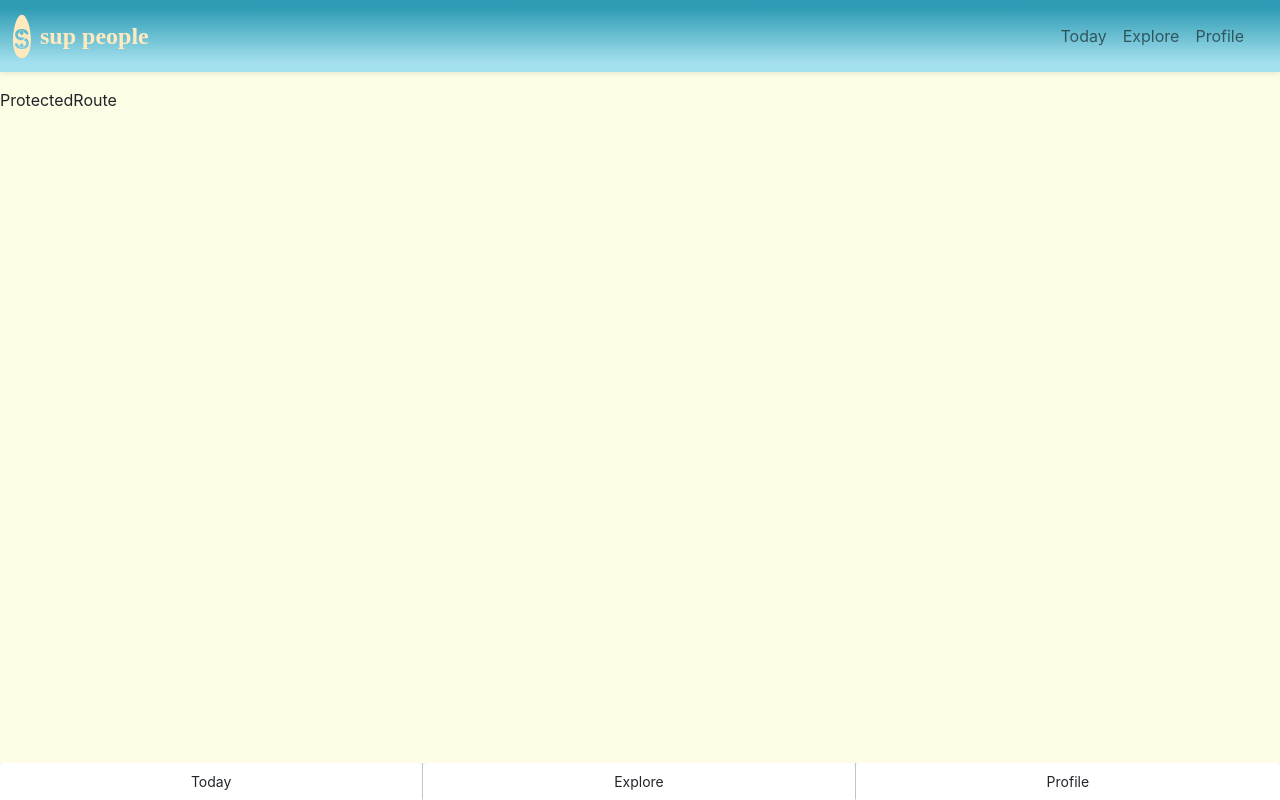
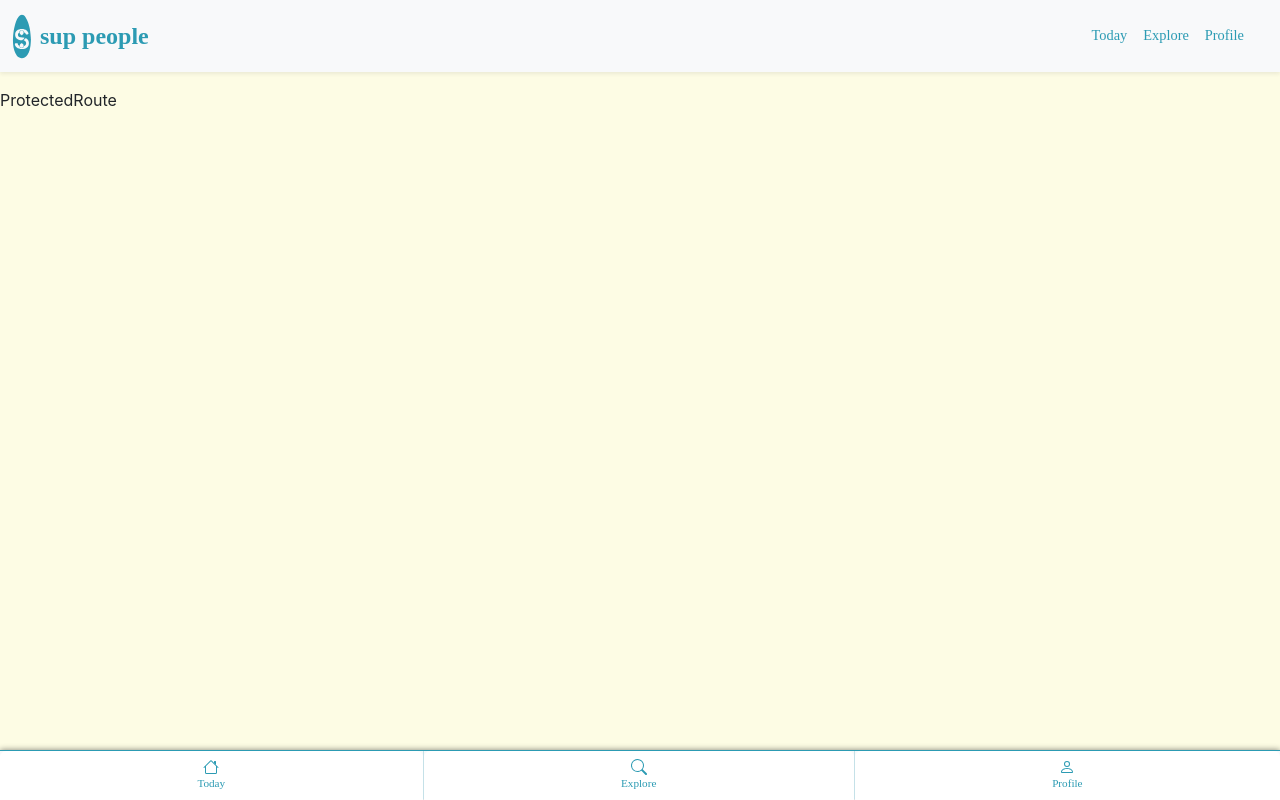
Before and after one commit to adaldin/sup-people, a React (Create React App) app: page /profile in a window 1280 px wide. Built offline with nearby package versions, Linux system fonts and the light colour scheme; no server answers.

Commit message:
style header and menu

```diff
--- a/src/components/header/Header.js
+++ b/src/components/header/Header.js
@@ -5,13 +5,13 @@ import Navbar from "react-bootstrap/Navbar";
 import Container from "react-bootstrap/Container";
 import Offcanvas from "react-bootstrap/Offcanvas";
 import Nav from "react-bootstrap/Nav";
-import logo from "../../assets/board-yellow.svg";
+import logo from "../../assets/board-blue.svg";
 import "../../global.css";
 
 function Header() {
   let expand = "lg";
   return (
-    <Navbar expand="lg" className="mb-3 bg-gradient-primary shadow-sm">
+    <Navbar expand="lg" className="mb-3 bg-light shadow-sm">
       <Container fluid>
         <Navbar.Brand
           href="#"
@@ -20,7 +20,7 @@ function Header() {
           <div style={{ width: "20px" }}>
             <img src={logo} alt="sup-people-logo" className="img-fluid" />
           </div>
-          <h5 className="fw-bold font-title-secondary"> sup people</h5>
+          <h5 className="fw-bold font-title"> sup people</h5>
         </Navbar.Brand>
         <Navbar.Toggle
           aria-controls={`offcanvasNavbar-expand-${expand}`}
@@ -34,20 +34,23 @@ function Header() {
           <Offcanvas.Header closeButton>
             <Offcanvas.Title
               id={`offcanvasNavbarLabel-expand-${expand}`}
-              className="font-title"
+              className="font-title d-flex align-items-center gap-2"
             >
-              Sun Sup People
+              <div style={{ width: "20px" }}>
+                <img src={logo} alt="sup-people-logo" className="img-fluid" />
+              </div>
+              sup people
             </Offcanvas.Title>
           </Offcanvas.Header>
           <Offcanvas.Body>
             <Nav className="justify-content-end flex-grow-1 pe-3">
-              <Nav.Link as={Link} to="/">
+              <Nav.Link as={Link} to="/" className="font-subHeading">
                 Today
               </Nav.Link>
-              <Nav.Link as={Link} to="/explore">
+              <Nav.Link as={Link} to="/explore" className="font-subHeading">
                 Explore
               </Nav.Link>
-              <Nav.Link as={Link} to="/profile">
+              <Nav.Link as={Link} to="/profile" className="font-subHeading">
                 Profile
               </Nav.Link>
             </Nav>
--- a/src/components/menu/Menu.js
+++ b/src/components/menu/Menu.js
@@ -16,34 +16,68 @@ function Menu() {
         <Nav.Link
           as={Link}
           to="/"
-          className="menu--link d-flex flex-column text-dark"
+          className="menu--link d-flex flex-column justify-content-center align-items-center"
         >
-          <i className="bi bi-water text-primary"></i>
-          <small className="m-0">Today</small>
+          <svg
+            xmlns="http://www.w3.org/2000/svg"
+            width="16"
+            height="16"
+            fill="#2C9BB3"
+            className="bi bi-house"
+            viewBox="0 0 16 16"
+          >
+            <path
+              fill-rule="evenodd"
+              d="M2 13.5V7h1v6.5a.5.5 0 0 0 .5.5h9a.5.5 0 0 0 .5-.5V7h1v6.5a1.5 1.5 0 0 1-1.5 1.5h-9A1.5 1.5 0 0 1 2 13.5zm11-11V6l-2-2V2.5a.5.5 0 0 1 .5-.5h1a.5.5 0 0 1 .5.5z"
+            />
+            <path
+              fill-rule="evenodd"
+              d="M7.293 1.5a1 1 0 0 1 1.414 0l6.647 6.646a.5.5 0 0 1-.708.708L8 2.207 1.354 8.854a.5.5 0 1 1-.708-.708L7.293 1.5z"
+            />
+          </svg>
+          <p className="m-0 font-primary-small">Today</p>
         </Nav.Link>
       </Nav.Item>
-      <div className="vr"></div>
+      <div className="vr primary-front-color"></div>
       <Nav.Item>
         <Nav.Link
           as={Link}
           to="/explore"
           eventKey="explore"
-          className="menu--link d-flex flex-column text-dark"
+          className="menu--link d-flex flex-column justify-content-center align-items-center"
         >
-          <i className="bi bi-search text-primary"></i>
-          <small className="m-0">Explore</small>
+          <svg
+            xmlns="http://www.w3.org/2000/svg"
+            width="16"
+            height="16"
+            fill="#2C9BB3"
+            className="bi bi-search"
+            viewBox="0 0 16 16"
+          >
+            <path d="M11.742 10.344a6.5 6.5 0 1 0-1.397 1.398h-.001c.03.04.062.078.098.115l3.85 3.85a1 1 0 0 0 1.415-1.414l-3.85-3.85a1.007 1.007 0 0 0-.115-.1zM12 6.5a5.5 5.5 0 1 1-11 0 5.5 5.5 0 0 1 11 0z" />
+          </svg>
+          <p className="m-0 font-primary-small">Explore</p>
         </Nav.Link>
       </Nav.Item>
-      <div className="vr"></div>
+      <div className="vr primary-front-color"></div>
       <Nav.Item>
         <Nav.Link
           as={Link}
           to="/profile"
           eventKey="profile"
-          className="menu--link d-flex flex-column text-dark menu--link"
+          className="menu--link d-flex flex-column justify-content-center align-items-center"
         >
-          <i className="bi bi-person-circle text-primary"></i>
-          <small className="m-0">Profile</small>
+          <svg
+            xmlns="http://www.w3.org/2000/svg"
+            width="16"
+            height="16"
+            fill="#2C9BB3"
+            className="bi bi-person"
+            viewBox="0 0 16 16"
+          >
+            <path d="M8 8a3 3 0 1 0 0-6 3 3 0 0 0 0 6zm2-3a2 2 0 1 1-4 0 2 2 0 0 1 4 0zm4 8c0 1-1 1-1 1H3s-1 0-1-1 1-4 6-4 6 3 6 4zm-1-.004c-.001-.246-.154-.986-.832-1.664C11.516 10.68 10.289 10 8 10c-2.29 0-3.516.68-4.168 1.332-.678.678-.83 1.418-.832 1.664h10z" />
+          </svg>
+          <p className="m-0 font-primary-small">Profile</p>
         </Nav.Link>
       </Nav.Item>
     </Nav>
--- a/src/components/menu/menu.css
+++ b/src/components/menu/menu.css
@@ -17,3 +17,12 @@
     color: #495057;
     border-color:none !important;
 }
+
+.menu--container{
+    border-top: 1px #2C9BB3 solid;
+    box-shadow: 0px 0px 6px 0px rgba(0,0,0,0.49);
+-webkit-box-shadow: 0px 0px 6px 0px rgba(0,0,0,0.49);
+-moz-box-shadow: 0px 0px 6px 0px rgba(0,0,0,0.49);
+
+ /* border-style: groove; */
+}
--- a/src/global.css
+++ b/src/global.css
@@ -41,8 +41,10 @@
 .font-body{
     font-family: 'Kayak Sans';
 }
-.font-small{
+.font-primary-small{
     font-family: 'Kayak Sans';
+    font-size: 0.7rem;
+       color: #2C9BB3;
 }
 
 .borders{
```
